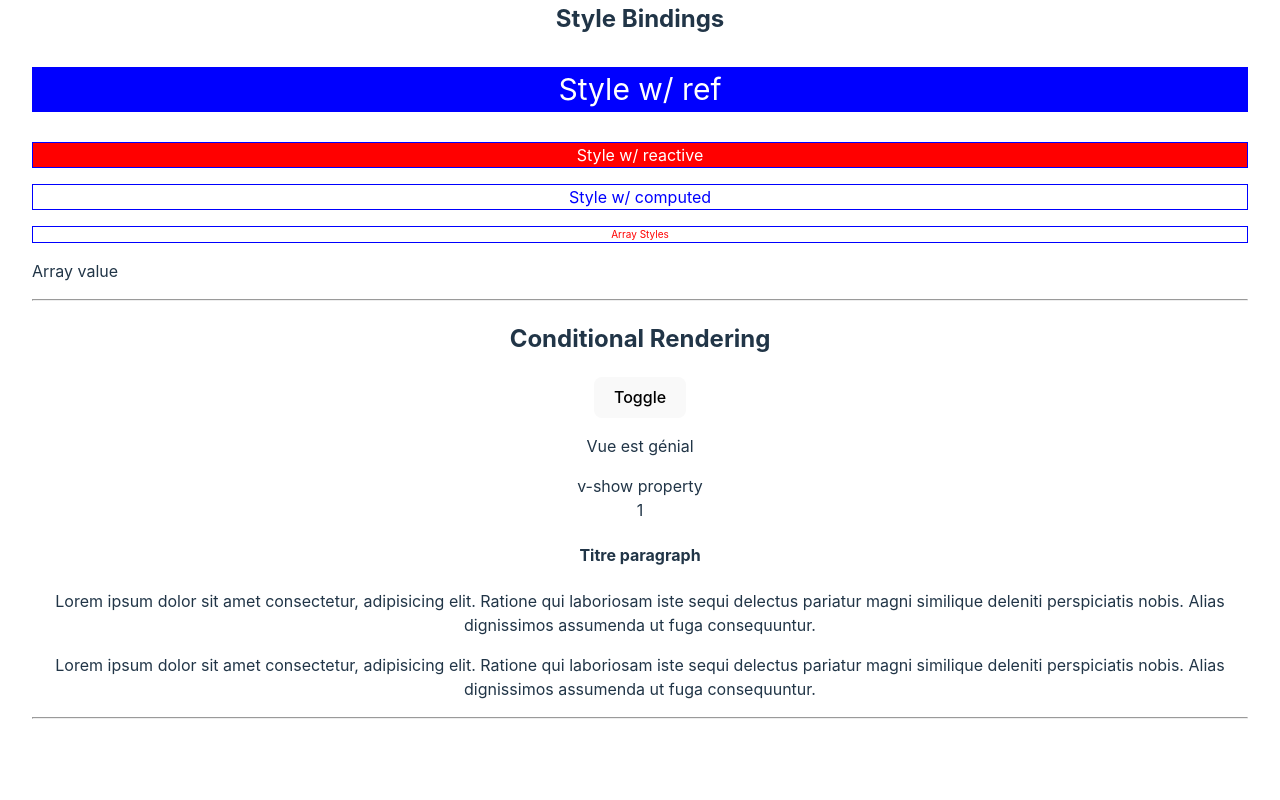
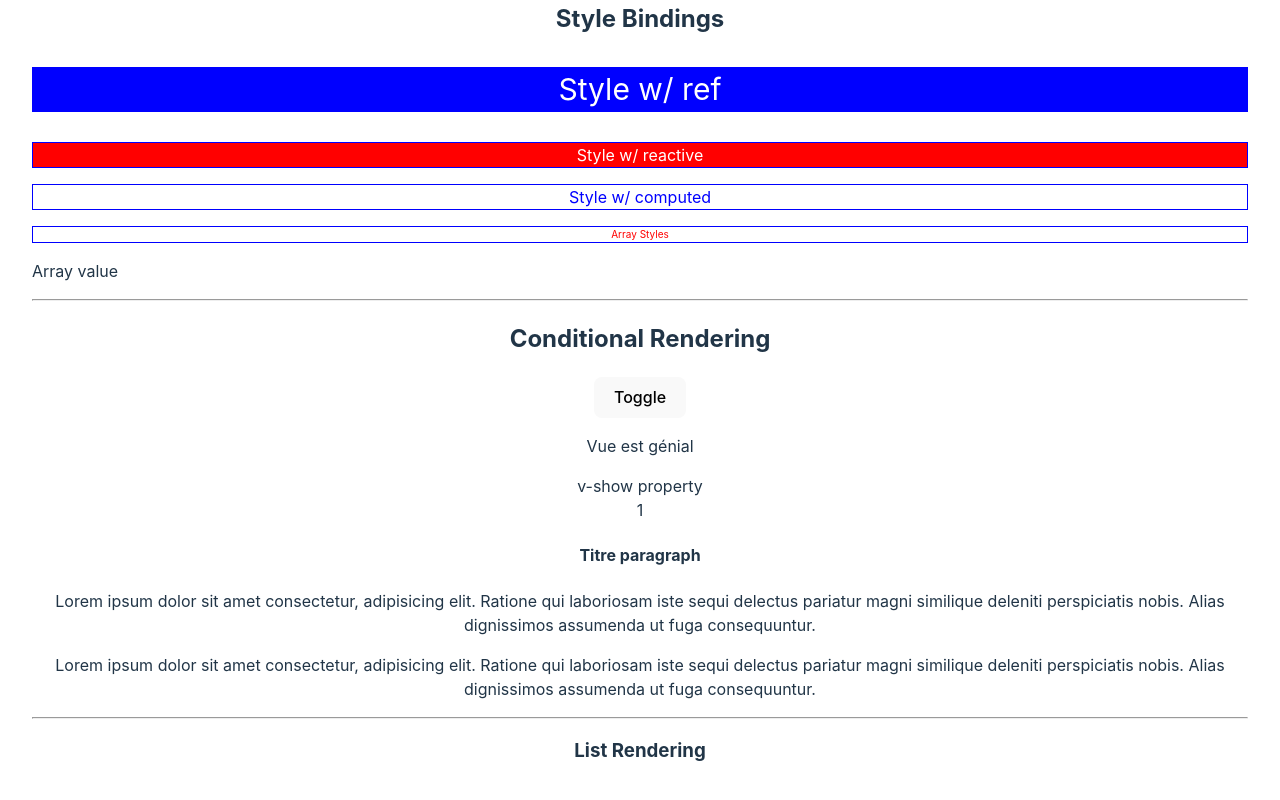
Before and after one commit to CodeurCopieur/Vue3-Composition-API, a Vue app: page / in a window 1280 px wide. Shown: the part 1252-2052 px from the top of the page. Before the commit the page ends 2011 px from the top, so only its background shows below. Built offline with nearby package versions, Linux system fonts and the light colour scheme.

Commit message:
Update ListRendering.vue

```diff
--- a/src/components/ListRendering.vue
+++ b/src/components/ListRendering.vue
@@ -3,7 +3,7 @@
 </script>
 
 <template>
-
+  <h3>List Rendering</h3>
 </template>
 
 <style lang="scss" scoped>
```
